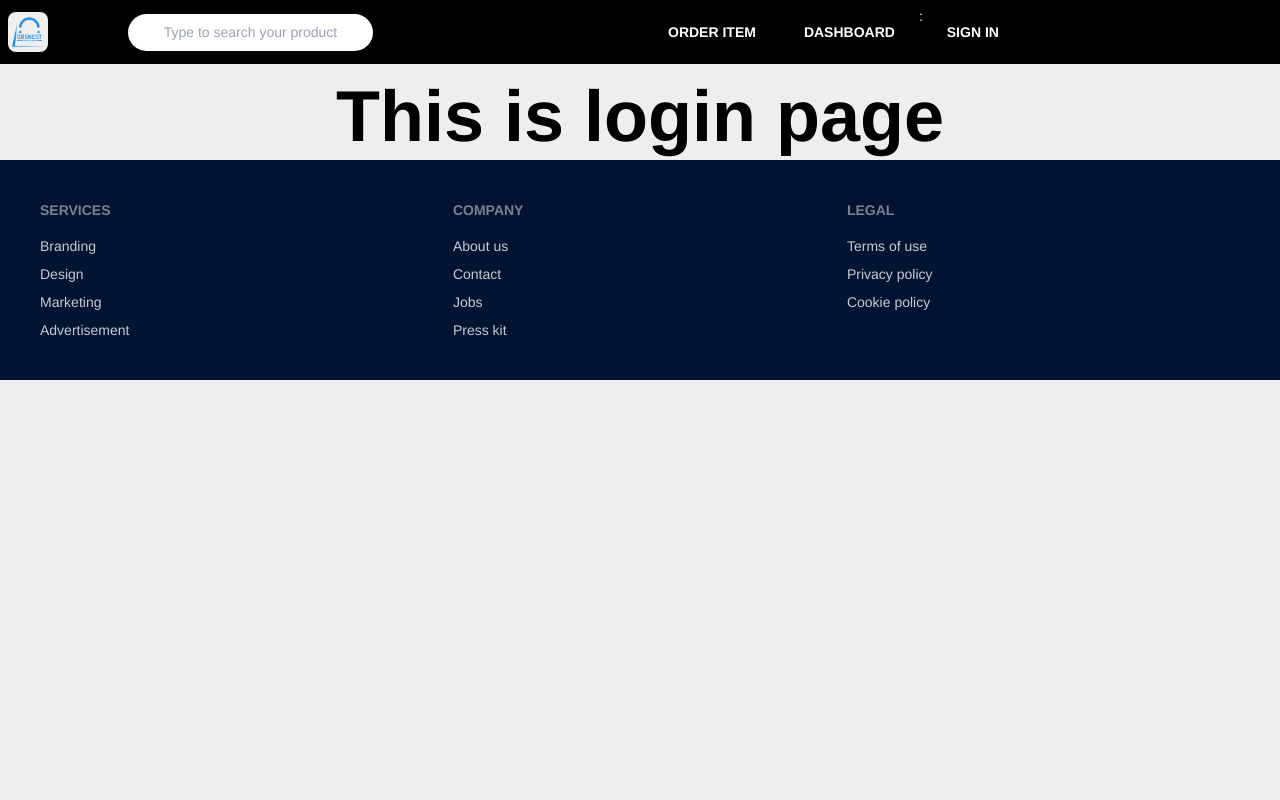
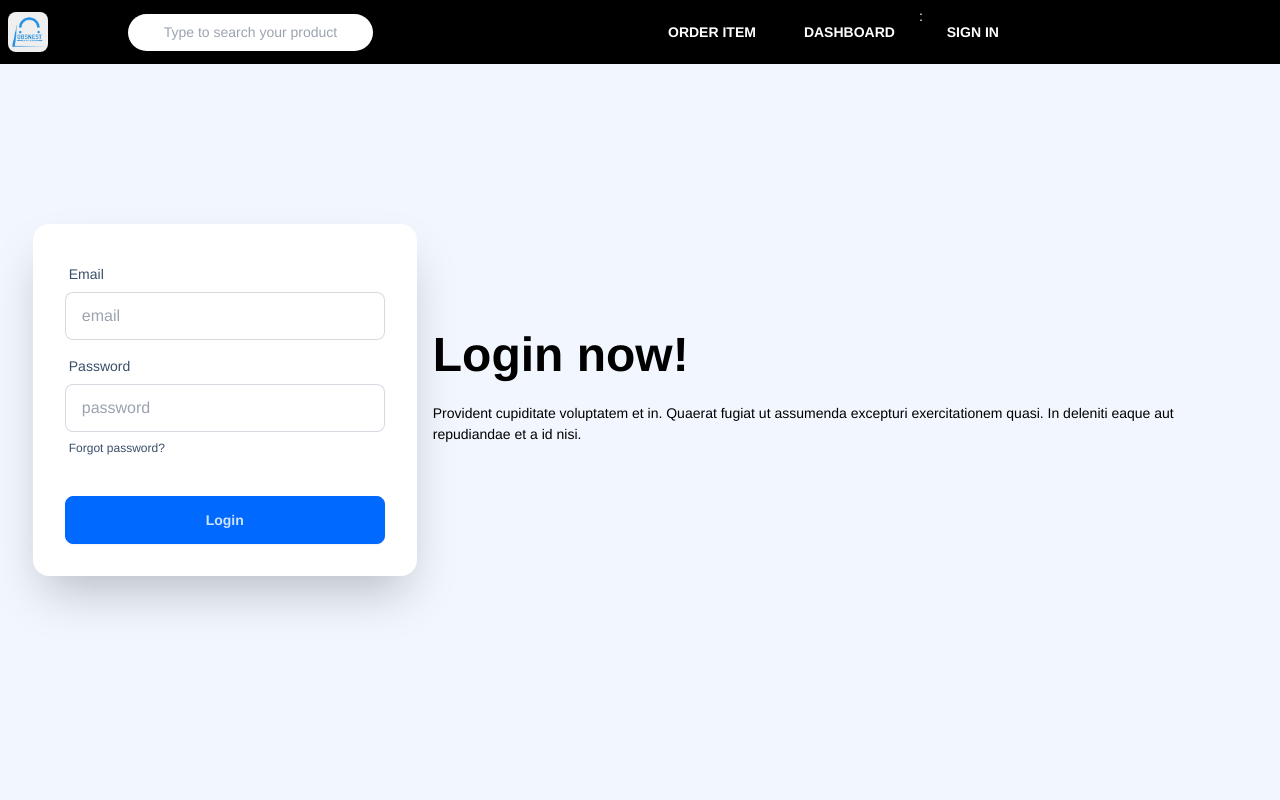
Before and after one commit to sadakatsrabon/Obsnest-MarketPlace, a React (Vite) app: page /login in a window 1280 px wide. Shown: the top 800 px of the page. Built offline with nearby package versions, Linux system fonts and the light colour scheme.

Commit message:
Added some input field and content design in login page

```diff
--- a/src/pages/Login/Login.jsx
+++ b/src/pages/Login/Login.jsx
@@ -1,8 +1,35 @@
 
 const Login = () => {
     return (
-        <div>
-            <h1 className="text-7xl pt-20 text-center mb-2 font-bold">This is login page</h1>
+        <div className="hero min-h-screen bg-base-200">
+            <div className="hero-content flex-col lg:flex-row-reverse">
+                <div className="text-center lg:text-left">
+                    <h1 className="text-5xl font-bold">Login now!</h1>
+                    <p className="py-6">Provident cupiditate voluptatem et in. Quaerat fugiat ut assumenda excepturi exercitationem quasi. In deleniti eaque aut repudiandae et a id nisi.</p>
+                </div>
+                <div className="card shrink-0 w-full max-w-sm shadow-2xl bg-base-100">
+                    <form className="card-body">
+                        <div className="form-control">
+                            <label className="label">
+                                <span className="label-text">Email</span>
+                            </label>
+                            <input type="email" placeholder="email" className="input input-bordered" required />
+                        </div>
+                        <div className="form-control">
+                            <label className="label">
+                                <span className="label-text">Password</span>
+                            </label>
+                            <input type="password" placeholder="password" className="input input-bordered" required />
+                            <label className="label">
+                                <a href="#" className="label-text-alt link link-hover">Forgot password?</a>
+                            </label>
+                        </div>
+                        <div className="form-control mt-6">
+                            <button className="btn btn-primary">Login</button>
+                        </div>
+                    </form>
+                </div>
+            </div>
         </div>
     );
 };
```
